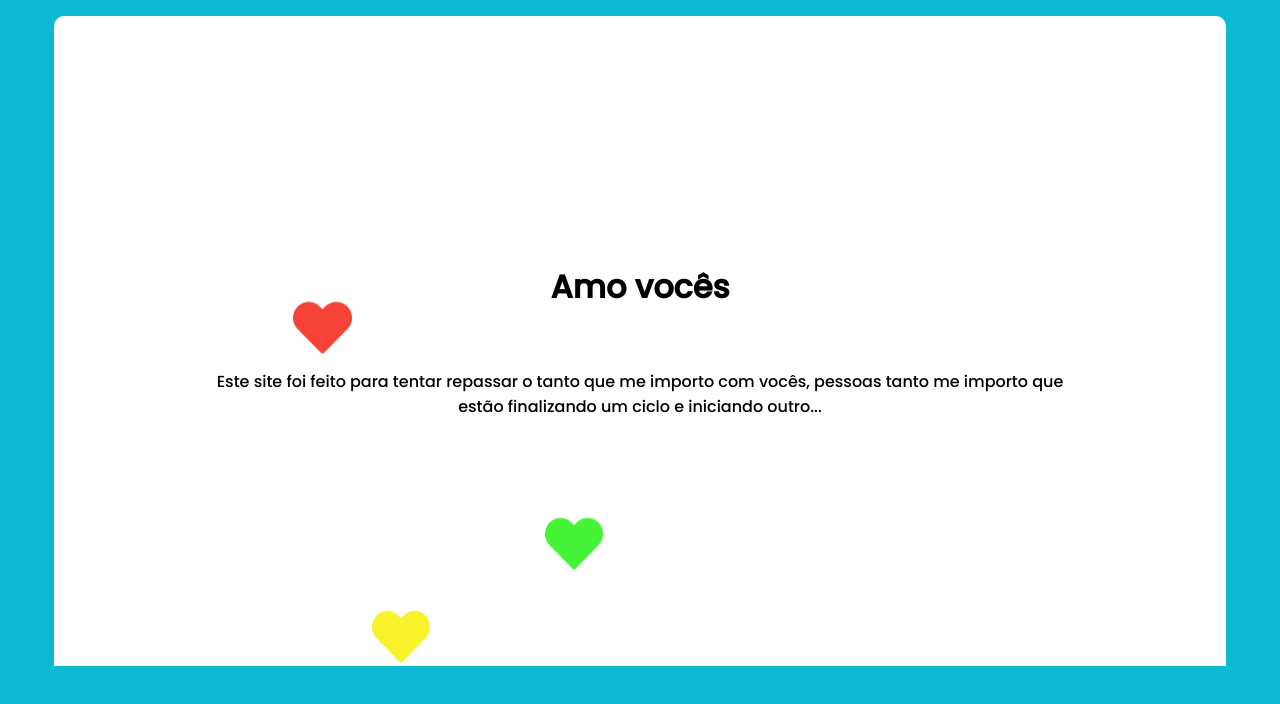
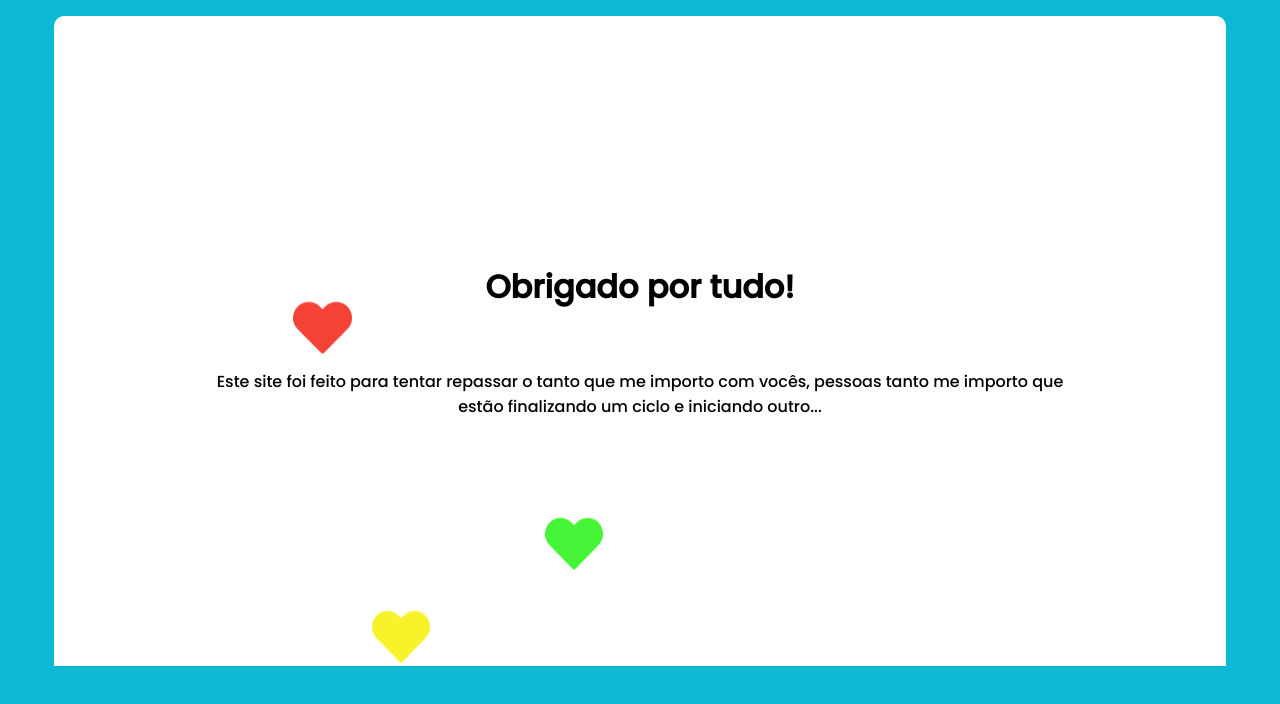
Before and after one commit to Victor-Lis/Memories, a plain HTML site: page index.html in a window 1280 px wide. Drawn offline with Linux system fonts and the light colour scheme.

Commit message:
Update index.html

```diff
--- a/index.html
+++ b/index.html
@@ -12,7 +12,7 @@
   <body>
     <div class="banner">
       <div class="banner-content">
-        <h1>Amo vocês</h1>
+        <h1>Obrigado por tudo!</h1>
         <p>
           Este site foi feito para tentar repassar o tanto que me importo com
           vocês, pessoas tanto me importo que estão
```
